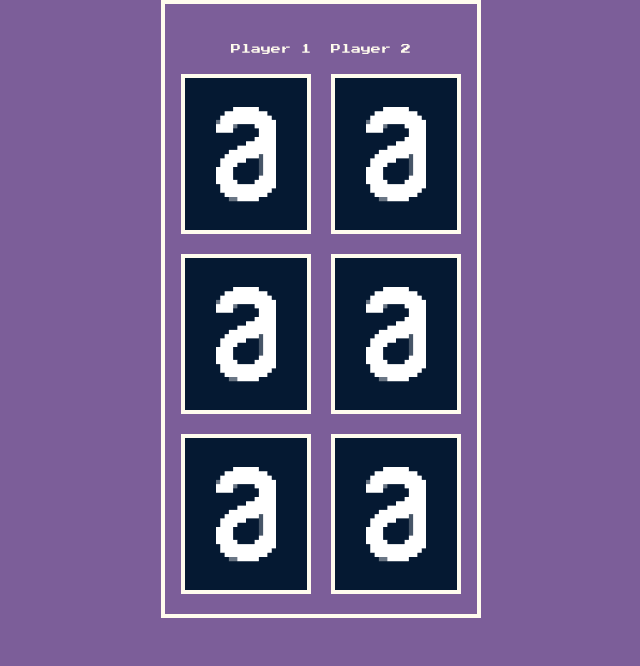
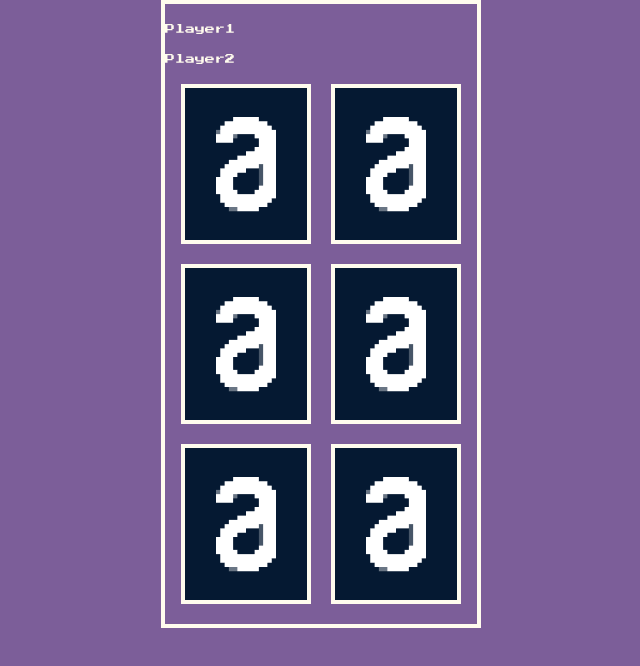
Before and after one commit to werikisxavier/matching-game, a website built with Vite: page index.html in a window 1280 px wide. Shown: the whole page, without its empty margins (319-959 px from the left). Built offline with nearby package versions, Linux system fonts and the light colour scheme.

Commit message:
:lipstick: Modified BoardGame style and PlayerName component

```diff
--- a/main.js
+++ b/main.js
@@ -7,6 +7,11 @@ import BoardGame from "./src/objects/BoardGame";
 import PlayerName from "./src/components/PlayerName";
 
 const $root = document.querySelector("#root");
-const $htmlBoardGame = BoardGame(6);
 
-$root.insertAdjacentHTML("beforeend",$htmlBoardGame);
+$root.insertAdjacentHTML("beforeend",
+`
+${PlayerName("Player1")}
+${PlayerName("Player2")}
+${BoardGame(6)}
+
+`);
--- a/src/components/PlayerName/index.js
+++ b/src/components/PlayerName/index.js
@@ -1,9 +1,9 @@
 import './style.css';
 
-function PlayerName(number){
+function PlayerName(content){
     return `
     <article class= "player-name">
-        <h1> Player ${number}</h1>
+        <h1>${content}</h1>
     </article>
     `
 }
--- a/src/components/PlayerName/style.css
+++ b/src/components/PlayerName/style.css
@@ -1,6 +1,9 @@
-.player-name{
-font-family: var(--font-press-start);
-font-size: 10px;
-color: var(--color-floral-white);
-
+.player-name {
+  display: flex;
+  flex-wrap: wrap;
+  font-family: var(--font-press-start);
+  font-size: 10px;
+  color: var(--color-floral-white);
+  margin-bottom: 20px;
+  margin-top: 20px;
 }
--- a/src/objects/BoardGame/index.js
+++ b/src/objects/BoardGame/index.js
@@ -1,18 +1,13 @@
 import CardGame from "../../components/CardGame";
-import PlayerName from "../../components/PlayerName";
 import "./style.css";
 
 function BoardGame(amountCards) {
 
   const $htmlCardGame = CardGame();
-  const $playerOne = PlayerName(1);
-  const $playerTwo = PlayerName(2);
   const $htmlContent = $htmlCardGame.repeat(amountCards);
 
   return `
   <section class="board-game">
-  ${$playerOne}
-  ${$playerTwo}
   ${$htmlContent}
   </section>
   `;
--- a/src/objects/BoardGame/style.css
+++ b/src/objects/BoardGame/style.css
@@ -3,7 +3,6 @@
   flex-wrap: wrap;
   gap:20px;
   justify-content: center;
-  margin-top: 40px;
   margin-bottom: 20px;
 
 }
```
